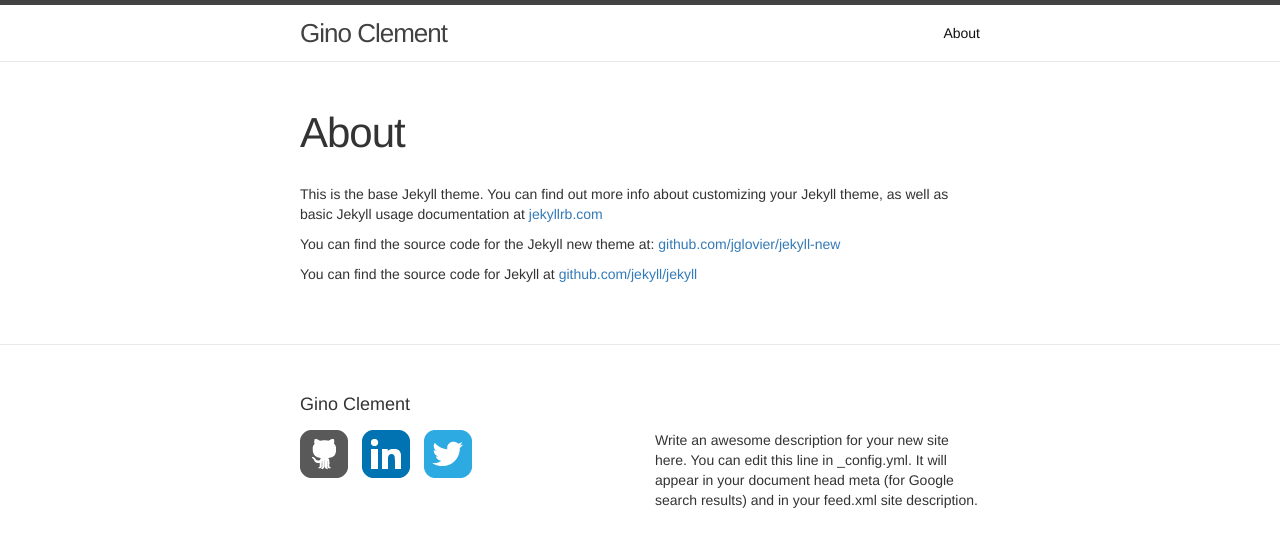
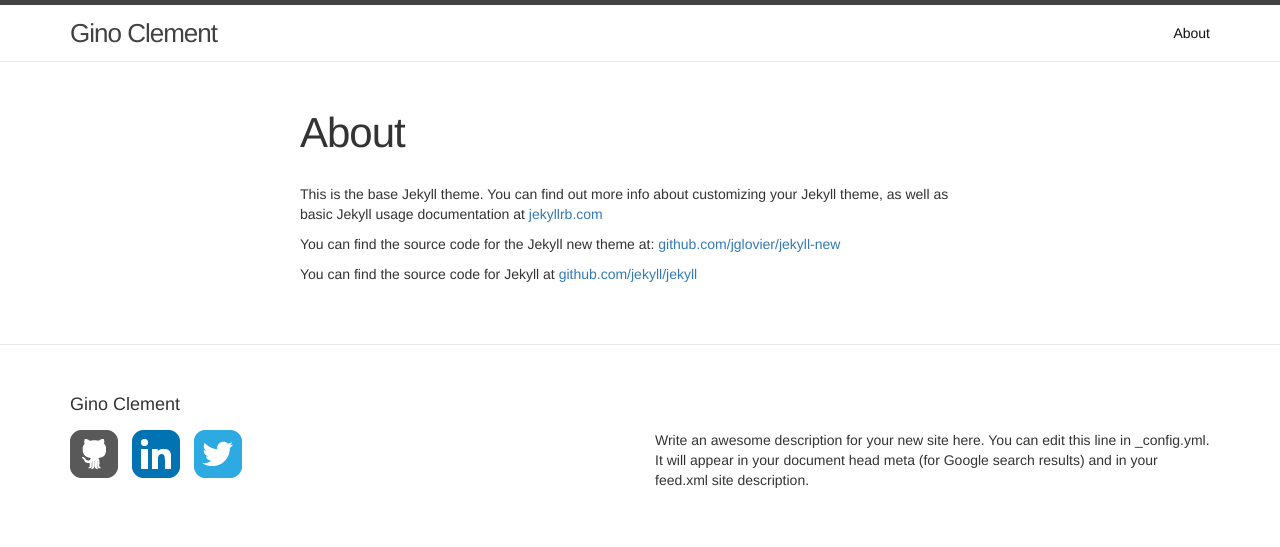
Before and after one commit to ginoclement/ginoclement.github.io, a Jekyll site: the page built from about.md, in a window 1280 px wide. Shown: the top 547 px of the page. Built offline with Jekyll 4.4.1, drawn with Linux system fonts in a browser that asks for light colours; nearby versions of some CDN libraries.

Commit message:
Changing a few spacing issues on the layout.

```diff
--- a/_includes/footer.html
+++ b/_includes/footer.html
@@ -1,6 +1,6 @@
 <footer class="site-footer">
 
-  <div class="wrapper">
+  <div class="container">
 
     <h2 class="footer-heading">{{ site.title }}</h2>
 
--- a/_includes/header.html
+++ b/_includes/header.html
@@ -1,6 +1,5 @@
 <header class="site-header">
-
-  <div class="wrapper">
+  <div class="header container">
 
     <a class="site-title" href="{{ site.baseurl }}/">{{ site.title }}</a>
 
--- a/_sass/_layout.scss
+++ b/_sass/_layout.scss
@@ -184,5 +184,10 @@
  *  Home Page
  */
 .img-main {
-    max-width: 30%;
+    max-width: 40%;
 }
+
+body > .container {
+    margin-top: $spacing-unit;
+    margin-bottom: $spacing-unit;
+}
```
